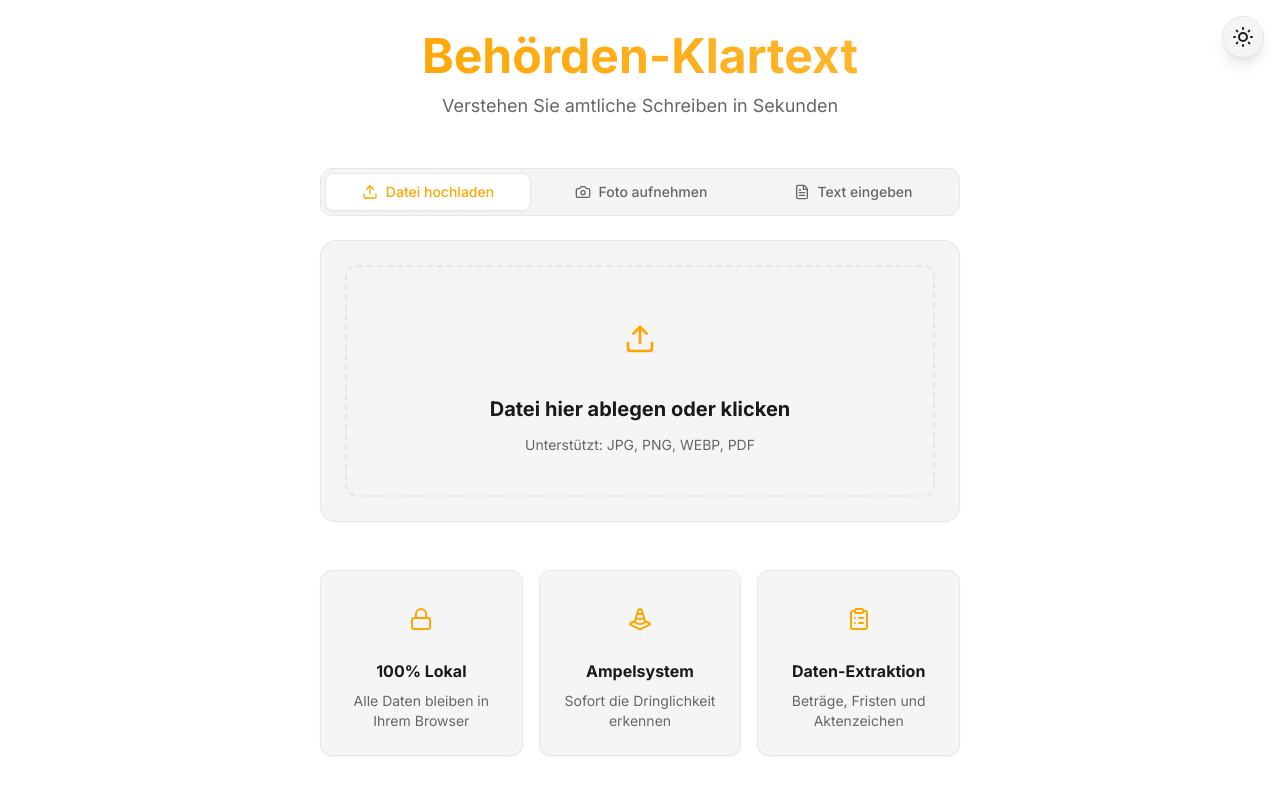
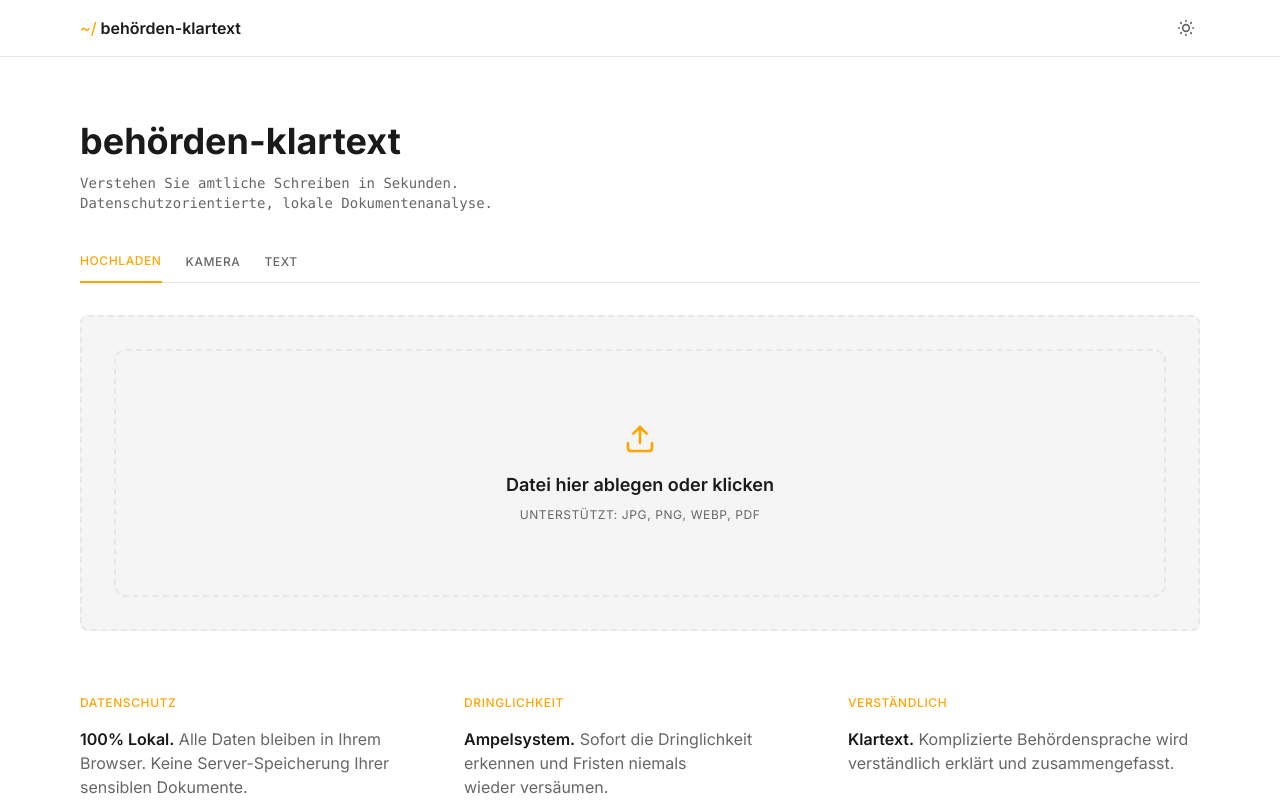
Before and after one commit to user1223644/behoerden-klartext, a Next.js app: page / in a window 1280 px wide. Shown: the top 800 px of the page. Built offline with nearby package versions, Linux system fonts and the light colour scheme.

Commit message:
changed design

```diff
--- a/app/layout.tsx
+++ b/app/layout.tsx
@@ -1,7 +1,6 @@
 import type { Metadata } from "next";
 import { Inter } from "next/font/google";
 import "./globals.css";
-import { ThemeToggle } from "@/components/ThemeToggle";
 
 const inter = Inter({ subsets: ["latin"] });
 
@@ -52,7 +51,6 @@ export default function RootLayout({
         />
       </head>
       <body className={`${inter.className} transition-colors duration-300`}>
-        <ThemeToggle />
         <main className="min-h-screen">
           {children}
         </main>
--- a/app/page.tsx
+++ b/app/page.tsx
@@ -4,7 +4,7 @@
  * Main application page for Behörden-Klartext.
  */
 
-import { useState, useCallback, ReactNode } from "react";
+import { useState, useCallback } from "react";
 import { useOCR } from "@/hooks/useOCR";
 import { usePDF } from "@/hooks/usePDF";
 import { useScoring } from "@/hooks/useScoring";
@@ -12,18 +12,11 @@ import { FileUpload } from "@/components/FileUpload";
 import { CameraCapture } from "@/components/CameraCapture";
 import { LoadingSpinner } from "@/components/LoadingSpinner";
 import { AnalysisResultDisplay } from "@/components/AnalysisResult";
+import { ThemeToggle } from "@/components/ThemeToggle";
 import { AnalysisResult } from "@/types";
 import { isPDF } from "@/lib/pdf/extractor";
 import { validateLetter } from "@/lib/validation";
-import {
-  Upload,
-  Camera,
-  FileText,
-  AlertTriangle,
-  Lock,
-  TrafficCone,
-  ClipboardList
-} from "@/components/icons";
+import { AlertTriangle } from "@/components/icons";
 
 type InputMode = "upload" | "camera" | "text";
 
@@ -101,9 +94,11 @@ export default function Home() {
   // Show results if analysis is complete
   if (analysisResult) {
     return (
-      <div className="container mx-auto px-4 py-8 max-w-2xl">
-        <Header />
+      <div className="bg-bg-primary text-text-primary transition-colors duration-300 min-h-screen">
+        <Navbar />
+        <div className="container mx-auto px-4 py-8 max-w-6xl">
           <AnalysisResultDisplay result={analysisResult} onReset={handleReset} />
+        </div>
       </div>
     );
   }
@@ -111,10 +106,12 @@ export default function Home() {
   // Show loading during OCR or PDF processing
   if (isProcessing) {
     return (
-      <div className="container mx-auto px-4 py-8 max-w-2xl">
-        <Header />
+      <div className="bg-bg-primary text-text-primary transition-colors duration-300 min-h-screen">
+        <Navbar />
+        <div className="container mx-auto px-4 py-8 max-w-6xl">
           <div className="mt-12">
             <LoadingSpinner progress={processingProgress} status={processingStatus} />
+          </div>
         </div>
       </div>
     );
@@ -122,19 +119,22 @@ export default function Home() {
 
   // Main input UI
   return (
-    <div className="container mx-auto px-4 py-8 max-w-2xl bg-bg-primary text-text-primary transition-colors duration-300">
+    <div className="bg-bg-primary text-text-primary transition-colors duration-300 min-h-screen">
+      <Navbar />
+
+      <div className="container mx-auto px-4 py-8 max-w-6xl">
+        {/* Header */}
         <Header />
 
         {/* Input mode tabs */}
-      <div className="flex gap-2 mb-6 bg-bg-secondary border border-border-color rounded-xl p-1">
+        <div className="flex gap-6 mb-8 border-b border-border-color">
           <TabButton
             active={inputMode === "upload"}
             onClick={() => {
               setInputMode("upload");
               setValidationError(null);
             }}
-          icon={<Upload className="w-4 h-4" aria-hidden="true" />}
-          label="Datei hochladen"
+            label="HOCHLADEN"
           />
           <TabButton
             active={inputMode === "camera"}
@@ -142,8 +142,7 @@ export default function Home() {
               setInputMode("camera");
               setValidationError(null);
             }}
-          icon={<Camera className="w-4 h-4" aria-hidden="true" />}
-          label="Foto aufnehmen"
+            label="KAMERA"
           />
           <TabButton
             active={inputMode === "text"}
@@ -151,13 +150,12 @@ export default function Home() {
               setInputMode("text");
               setValidationError(null);
             }}
-          icon={<FileText className="w-4 h-4" aria-hidden="true" />}
-          label="Text eingeben"
+            label="TEXT"
           />
         </div>
 
         {/* Input area */}
-      <div className={`bg-bg-secondary rounded-2xl p-6 border shadow-sm transition-colors ${validationError ? 'border-red-500/50' : 'border-border-color'}`}>
+        <div className={`bg-bg-secondary rounded-lg p-8 border-2 border-dashed transition-colors ${validationError ? 'border-red-500/50' : 'border-border-color'}`}>
           {inputMode === "upload" && (
             <FileUpload onFileSelect={handleFileAnalysis} />
           )}
@@ -175,12 +173,12 @@ export default function Home() {
                   if (validationError) setValidationError(null);
                 }}
                 placeholder="Fügen Sie hier den Text des Briefes ein..."
-              className={`w-full h-64 bg-bg-primary border rounded-xl p-4 text-text-primary placeholder-text-secondary/50 focus:ring-1 resize-none transition-all ${validationError ? 'border-red-500 focus:border-red-500 focus:ring-red-500' : 'border-border-color focus:border-primary-orange focus:ring-primary-orange'}`}
+                className={`w-full h-64 bg-bg-primary border rounded-lg p-4 text-text-primary placeholder-text-secondary/50 focus:ring-1 resize-none transition-all ${validationError ? 'border-red-500 focus:border-red-500 focus:ring-red-500' : 'border-border-color focus:border-primary-orange focus:ring-primary-orange'}`}
               />
               <button
                 onClick={handleTextAnalysis}
                 disabled={!textInput.trim()}
-              className="w-full py-3 bg-gradient-to-r from-primary-orange to-primary-orange-light hover:from-primary-orange-light hover:to-primary-orange disabled:opacity-50 disabled:cursor-not-allowed rounded-xl font-medium text-white transition-all shadow-md active:scale-[0.98]"
+                className="w-full py-3 bg-primary-orange hover:bg-primary-orange-dark disabled:opacity-50 disabled:cursor-not-allowed rounded-lg font-medium text-white transition-all"
               >
                 Analysieren
               </button>
@@ -190,44 +188,67 @@ export default function Home() {
 
         {/* Error display */}
         {(processingError || validationError) && (
-        <div className="mt-4 p-4 bg-red-500/10 border border-red-500/50 rounded-xl flex items-center gap-3 text-red-600 dark:text-red-400 animate-in fade-in slide-in-from-top-2">
+          <div className="mt-4 p-4 bg-red-500/10 border border-red-500/50 rounded-lg flex items-center gap-3 text-red-600 dark:text-red-400">
             <AlertTriangle className="w-5 h-5 flex-shrink-0" aria-hidden="true" />
             <span className="font-medium">{processingError || validationError}</span>
           </div>
         )}
 
-      {/* Feature highlights */}
-      <div className="mt-12 grid gap-4 md:grid-cols-3">
+        <div className="mt-16 grid gap-8 md:grid-cols-3">
           <FeatureCard
-          icon={<Lock className="w-6 h-6 text-primary-orange" aria-hidden="true" />}
-          title="100% Lokal"
-          description="Alle Daten bleiben in Ihrem Browser"
+            title="DATENSCHUTZ"
+            heading="100% Lokal."
+            description="Alle Daten bleiben in Ihrem Browser. Keine Server-Speicherung Ihrer sensiblen Dokumente."
           />
           <FeatureCard
-          icon={<TrafficCone className="w-6 h-6 text-primary-orange" aria-hidden="true" />}
-          title="Ampelsystem"
-          description="Sofort die Dringlichkeit erkennen"
+            title="DRINGLICHKEIT"
+            heading="Ampelsystem."
+            description="Sofort die Dringlichkeit erkennen und Fristen niemals wieder versäumen."
           />
           <FeatureCard
-          icon={<ClipboardList className="w-6 h-6 text-primary-orange" aria-hidden="true" />}
-          title="Daten-Extraktion"
-          description="Beträge, Fristen und Aktenzeichen"
+            title="VERSTÄNDLICH"
+            heading="Klartext."
+            description="Komplizierte Behördensprache wird verständlich erklärt und zusammengefasst."
           />
         </div>
 
         <Footer />
       </div>
+    </div>
+  );
+}
+
+function Navbar() {
+  return (
+    <nav className="border-b border-border-color bg-bg-primary">
+      <div className="container mx-auto px-4 max-w-6xl">
+        <div className="flex items-center justify-between h-14">
+          {/* Logo */}
+          <div className="flex items-center gap-1 font-medium">
+            <span className="text-primary-orange">~/</span>
+            <span className="text-text-primary font-semibold">behörden-klartext</span>
+          </div>
+
+          {/* Right nav items */}
+          <div className="flex items-center">
+            <ThemeToggle inline />
+          </div>
+        </div>
+      </div>
+    </nav>
   );
 }
 
 function Header() {
   return (
-    <div className="text-center mb-12">
-      <h1 className="text-4xl md:text-5xl font-bold bg-gradient-to-r from-primary-orange to-primary-orange-light bg-clip-text text-transparent mb-3">
-        Behörden-Klartext
+    <div className="mb-10 mt-8">
+      <h1 className="text-3xl md:text-4xl font-bold text-text-primary mb-3">
+        behörden-klartext
       </h1>
-      <p className="text-text-secondary text-lg">
-        Verstehen Sie amtliche Schreiben in Sekunden
+      <p className="text-text-secondary font-mono text-sm">
+        Verstehen Sie amtliche Schreiben in Sekunden.
+        <br />
+        Datenschutzorientierte, lokale Dokumentenanalyse.
       </p>
     </div>
   );
@@ -236,47 +257,43 @@ function Header() {
 interface TabButtonProps {
   active: boolean;
   onClick: () => void;
-  icon: ReactNode;
   label: string;
 }
 
-function TabButton({ active, onClick, icon, label }: TabButtonProps) {
+function TabButton({ active, onClick, label }: TabButtonProps) {
   return (
     <button
       onClick={onClick}
       className={`
-        flex-1 py-2 px-3 rounded-lg font-medium text-sm
-        transition-all duration-300
-        flex items-center justify-center gap-2
+        pb-3 text-xs font-medium tracking-wider transition-colors
         ${
           active
-            ? "bg-bg-primary text-primary-orange shadow-sm border border-border-color"
-            : "text-text-secondary hover:text-text-primary hover:bg-bg-primary/50"
+            ? "text-primary-orange border-b-2 border-primary-orange -mb-[1px]"
+            : "text-text-secondary hover:text-text-primary"
         }
       `}
     >
-      {icon}
-      <span className="hidden sm:inline">{label}</span>
+      {label}
     </button>
   );
 }
 
 interface FeatureCardProps {
-  icon: ReactNode;
   title: string;
+  heading: string;
   description: string;
 }
 
-function FeatureCard({ icon, title, description }: FeatureCardProps) {
+function FeatureCard({ title, heading, description }: FeatureCardProps) {
   return (
-    <div className="p-6 bg-bg-secondary rounded-xl text-center border border-border-color hover:border-primary-orange/30 transition-colors shadow-sm">
-      <div className="flex justify-center mb-4">
-        <span className="w-12 h-12 rounded-full bg-primary-orange/10 flex items-center justify-center">
-          {icon}
-        </span>
-      </div>
-      <h3 className="font-bold text-text-primary mb-2">{title}</h3>
-      <p className="text-sm text-text-secondary">{description}</p>
+    <div className="text-left">
+      <p className="text-xs font-medium tracking-wider text-primary-orange mb-4">
+        {title}
+      </p>
+      <p className="text-text-primary">
+        <span className="font-semibold">{heading}</span>{" "}
+        <span className="text-text-secondary">{description}</span>
+      </p>
     </div>
   );
 }
@@ -284,12 +301,12 @@ function FeatureCard({ icon, title, description }: FeatureCardProps) {
 function Footer() {
   return (
     <footer className="mt-16 border-t border-border-color pt-8 pb-4">
-      <p className="max-w-md mx-auto text-center text-sm text-text-secondary mb-8">
+      <p className="max-w-md text-sm text-text-secondary mb-8">
         Keine Rechtsberatung. Bei wichtigen Entscheidungen konsultieren Sie einen
         Rechtsanwalt.
       </p>
 
-      <div className="flex flex-col md:flex-row justify-between items-center text-sm font-medium opacity-80 gap-4">
+      <div className="flex flex-col md:flex-row justify-between items-start md:items-center text-sm font-medium opacity-80 gap-4">
         <p className="text-text-secondary">
           © {new Date().getFullYear()} <span className="text-primary-orange">mario nguyen</span>
         </p>
--- a/components/FileUpload.tsx
+++ b/components/FileUpload.tsx
@@ -167,17 +167,15 @@ export function FileUpload({
             </button>
           </div>
         ) : (
-          <div className="space-y-6">
+          <div className="space-y-4 py-8">
             <div className="flex justify-center">
-              <span className="w-16 h-16 rounded-full bg-primary-orange/10 flex items-center justify-center transition-transform duration-300 group-hover:scale-110">
-                <Upload className="w-8 h-8 text-primary-orange" aria-hidden="true" />
-              </span>
+              <Upload className="w-8 h-8 text-primary-orange" aria-hidden="true" />
             </div>
-            <div>
-              <p className="text-xl font-bold text-text-primary">
+            <div className="text-center">
+              <p className="text-lg font-semibold text-text-primary">
                 Datei hier ablegen oder klicken
               </p>
-              <p className="text-sm text-text-secondary mt-3">
+              <p className="text-xs text-text-secondary mt-2 uppercase tracking-wider">
                 Unterstützt: JPG, PNG, WEBP, PDF
               </p>
             </div>
--- a/components/ThemeToggle.tsx
+++ b/components/ThemeToggle.tsx
@@ -2,7 +2,11 @@
 
 import { useEffect, useState } from "react";
 
-export function ThemeToggle() {
+interface ThemeToggleProps {
+  inline?: boolean;
+}
+
+export function ThemeToggle({ inline = false }: ThemeToggleProps) {
   const [theme, setTheme] = useState<"light" | "dark">("dark");
 
   useEffect(() => {
@@ -26,18 +30,22 @@ export function ThemeToggle() {
     document.documentElement.classList.toggle("dark", newTheme === "dark");
   };
 
+  const baseClasses = inline
+    ? "p-1 rounded-full hover:bg-bg-secondary transition-all duration-300"
+    : "fixed top-4 right-4 z-50 p-2 rounded-full bg-bg-secondary border border-orange/20 dark:border-transparent hover:border-orange/50 dark:hover:border-transparent transition-all duration-300 shadow-lg group";
+
   return (
     <button
       onClick={toggleTheme}
-      className="fixed top-4 right-4 z-50 p-2 rounded-full bg-bg-secondary border border-orange/20 dark:border-transparent hover:border-orange/50 dark:hover:border-transparent transition-all duration-300 shadow-lg group"
+      className={baseClasses}
       aria-label="Toggle Theme"
     >
-      <div className="relative w-6 h-6 flex items-center justify-center">
+      <div className="relative w-5 h-5 flex items-center justify-center">
         {/* Sun Icon */}
         <svg
-          className={`absolute transition-all duration-500 transform ${
+          className={`absolute w-5 h-5 transition-all duration-500 transform ${
             theme === "dark" ? "rotate-90 scale-0 opacity-0" : "rotate-0 scale-100 opacity-100"
-          } text-orange`}
+          } text-text-secondary hover:text-text-primary`}
           fill="none"
           stroke="currentColor"
           viewBox="0 0 24 24"
@@ -51,9 +59,9 @@ export function ThemeToggle() {
         </svg>
         {/* Moon Icon */}
         <svg
-          className={`absolute transition-all duration-500 transform ${
+          className={`absolute w-5 h-5 transition-all duration-500 transform ${
             theme === "light" ? "-rotate-90 scale-0 opacity-0" : "rotate-0 scale-100 opacity-100"
-          } text-orange`}
+          } text-text-secondary hover:text-text-primary`}
           fill="none"
           stroke="currentColor"
           viewBox="0 0 24 24"
```
Lines whose indentation alone changed are shown as unchanged.
